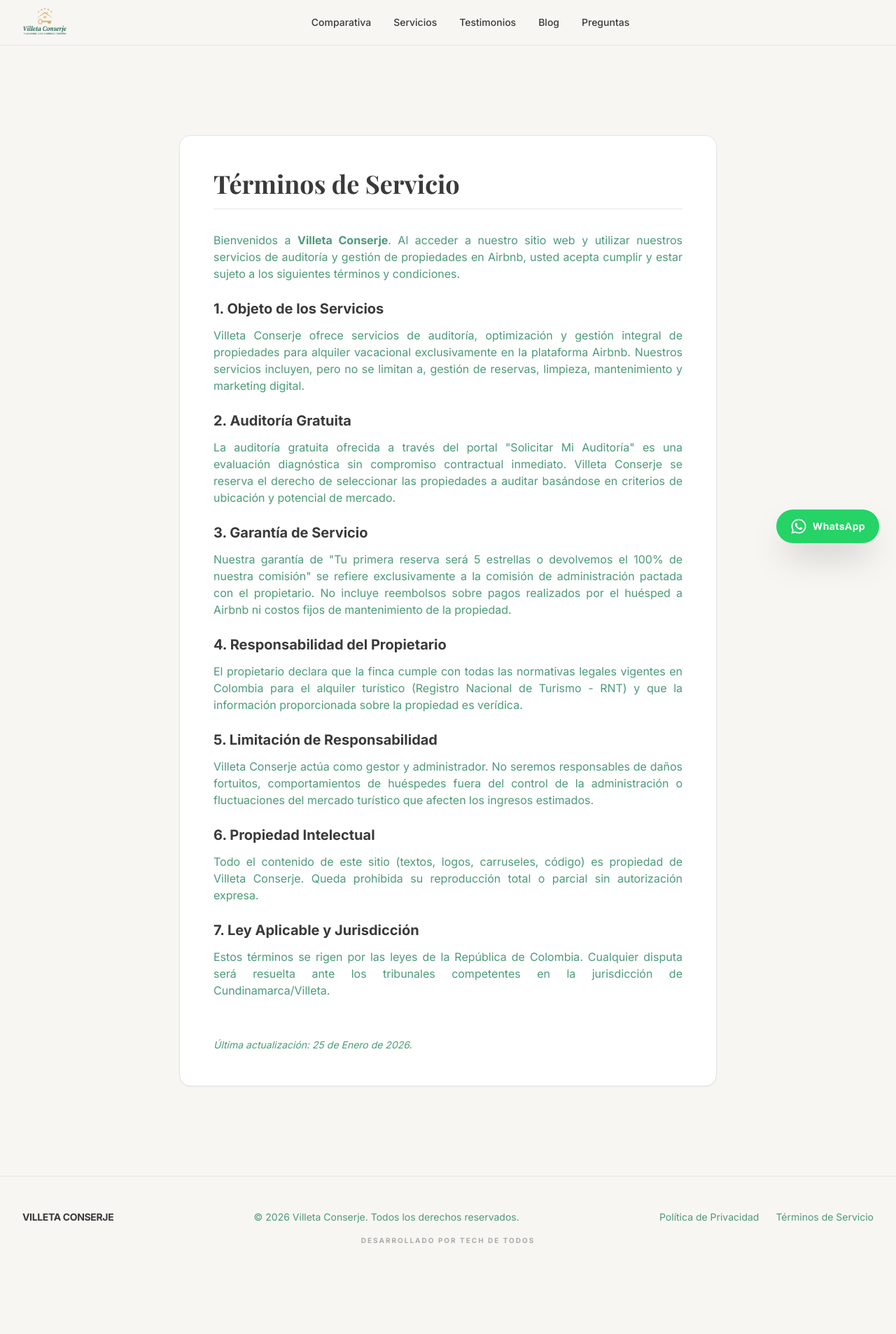
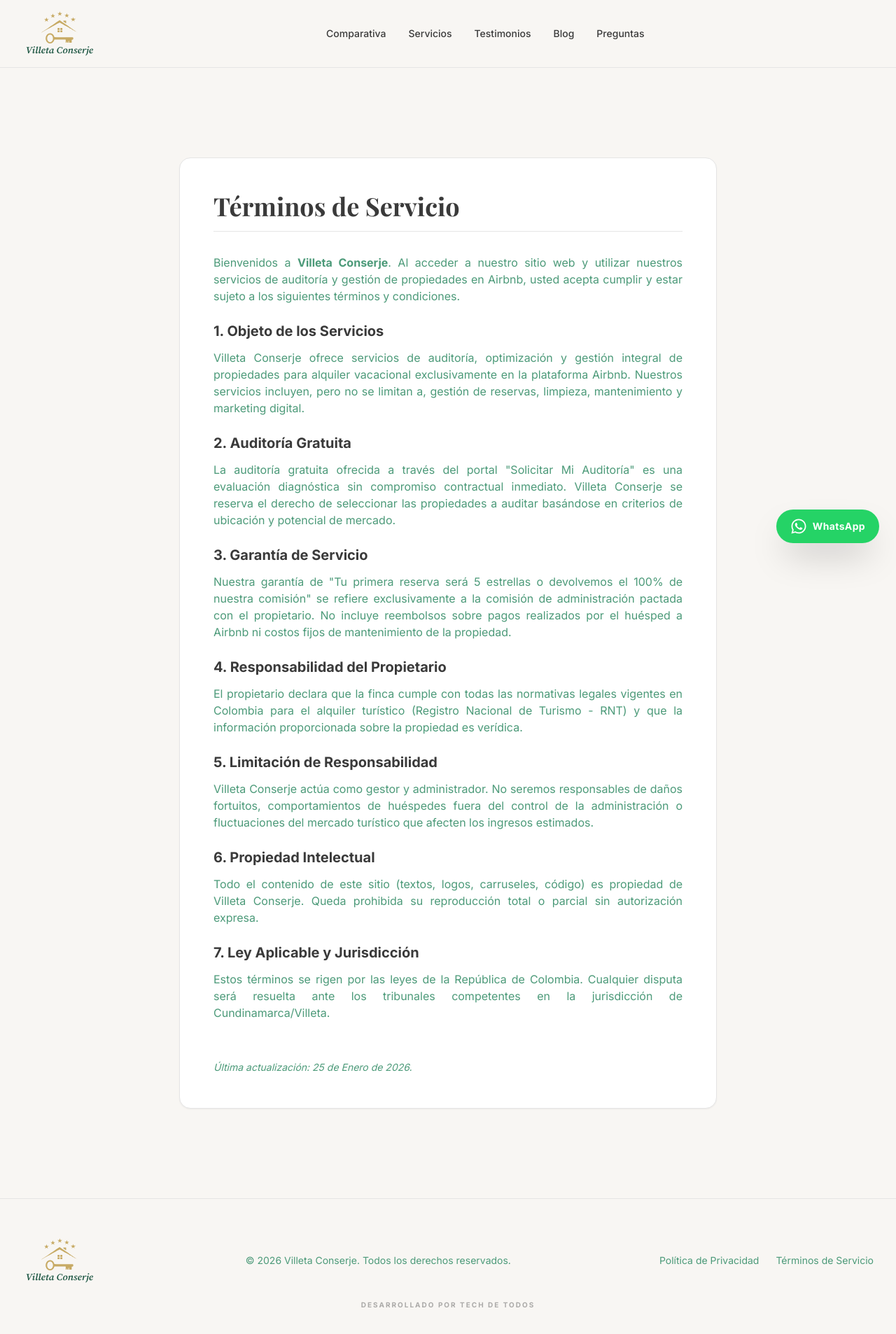
Before and after one commit to jhonatan-monsalve/villeta-conserje, a Next.js app: page /terminos in a window 1280 px wide. Shown: the top 1906 px of the page at 70% size. Before the commit the page ends 1828 px from the top, so only its background shows below. Built offline with nearby package versions, Linux system fonts and the light colour scheme; a web font is replaced by a local one.

Commit message:
feat: Establish core site layout components, blog post page, and configure Next.js for static export with new image patterns.

```diff
--- a/next.config.js
+++ b/next.config.js
@@ -1,31 +1,8 @@
 /** @type {import('next').NextConfig} */
 const nextConfig = {
-    async headers() {
-        return [
-            {
-                source: '/(.*)',
-                headers: [
-                    {
-                        key: 'X-Frame-Options',
-                        value: 'DENY',
-                    },
-                    {
-                        key: 'X-Content-Type-Options',
-                        value: 'nosniff',
-                    },
-                    {
-                        key: 'Referrer-Policy',
-                        value: 'strict-origin-when-cross-origin',
-                    },
-                    {
-                        key: 'Permissions-Policy',
-                        value: 'camera=(), microphone=(), geolocation=()',
-                    },
-                ],
-            },
-        ];
-    },
+    output: 'export',
     images: {
+        unoptimized: true,
         remotePatterns: [
             {
                 protocol: 'https',
@@ -35,6 +12,14 @@
                 protocol: 'https',
                 hostname: 'www.transparenttextures.com',
             },
+            {
+                protocol: 'https',
+                hostname: 'a0.muscache.com',
+            },
+            {
+                protocol: 'https',
+                hostname: 'images.unsplash.com',
+            }
         ],
     },
 };
--- a/src/app/blog/[slug]/page.tsx
+++ b/src/app/blog/[slug]/page.tsx
@@ -12,6 +12,12 @@
     params: {
         slug: string;
     };
+}
+
+export async function generateStaticParams() {
+    return BLOG_POSTS.map((post) => ({
+        slug: post.slug,
+    }));
 }
 
 export async function generateMetadata({ params }: Props): Promise<Metadata> {
--- a/src/components/layout/Footer/Footer.tsx
+++ b/src/components/layout/Footer/Footer.tsx
@@ -1,19 +1,19 @@
 import { Container } from "@/components/layout/Container";
 import { SITE_CONFIG } from "@/lib/config/siteConfig";
-import { MdVilla } from "react-icons/md";
+import { Logo } from "@/components/ui/Logo";
 import Link from "next/link";
 
 export function Footer() {
     return (
-        <footer className="bg-surface-light dark:bg-zinc-950 border-t border-border dark:border-white/5 py-12">
+        <footer className="bg-surface-light dark:bg-zinc-950 border-t border-border dark:border-white/5 pt-4 pb-8 md:py-12">
             <Container>
-                <div className="flex flex-col md:flex-row justify-between items-center gap-6">
-                    <Link href="/" className="flex items-center gap-2 hover:opacity-80 transition-opacity">
-                        <span className="font-bold text-sm text-text-main dark:text-white uppercase tracking-tight">{SITE_CONFIG.name}</span>
+                <div className="flex flex-col md:flex-row justify-between items-center gap-[10px] md:gap-6">
+                    <Link href="/" className="flex items-center hover:opacity-80 transition-opacity">
+                        <Logo className="h-20 w-auto md:h-20 md:origin-left" />
                     </Link>
 
-                    <div className="text-sm text-text-sub dark:text-gray-500">
-                        <p>© {new Date().getFullYear()} {SITE_CONFIG.name}. Todos los derechos reservados.</p>
+                    <div className="text-xs md:text-sm text-text-sub dark:text-gray-500 text-center">
+                        <p className="whitespace-nowrap">© {new Date().getFullYear()} {SITE_CONFIG.name}. Todos los derechos reservados.</p>
                     </div>
 
                     <div className="flex gap-6 text-sm">
--- a/src/components/layout/Header/Header.tsx
+++ b/src/components/layout/Header/Header.tsx
@@ -1,12 +1,11 @@
 "use client";
 
 import { useState } from "react";
-import Image from "next/image";
 import Link from "next/link";
+import { Logo } from "@/components/ui/Logo";
 import { Container } from "@/components/layout/Container";
 import { Button } from "@/components/ui/buttons/Button";
-import { SITE_CONFIG } from "@/lib/config/siteConfig";
-import { HiMenu, HiX, HiChat } from "react-icons/hi";
+import { HiMenu, HiX } from "react-icons/hi";
 
 const NAV_LINKS = [
     { href: "/#comparison", label: "Comparativa" },
@@ -22,17 +21,10 @@
     return (
         <div className="sticky top-0 z-50 w-full bg-surface-light/95 backdrop-blur-md border-b border-border dark:bg-surface-dark/95 dark:border-white/10">
             <Container>
-                <header className="flex items-center justify-between h-16">
+                <header className="flex items-center justify-between h-24">
                     {/* Logo */}
-                    <Link href="/" className="flex items-center gap-3 cursor-pointer">
-                        <Image
-                            src="/logotipo.png"
-                            alt={SITE_CONFIG.name}
-                            width={150}
-                            height={48}
-                            className="h-12 w-auto"
-                            priority
-                        />
+                    <Link href="/" className="flex items-center cursor-pointer py-1">
+                        <Logo className="h-20 w-auto" />
                     </Link>
 
                     {/* Desktop Nav */}
--- /dev/null
+++ b/src/components/ui/Logo.tsx
@@ -0,0 +1,22 @@
+import React from 'react';
+
+interface LogoProps {
+    className?: string;
+    variant?: 'light' | 'dark' | 'color';
+}
+
+/**
+ * Componente de Logo que utiliza el archivo SVG estático directamente.
+ */
+export function Logo({ className = "" }: LogoProps) {
+    return (
+        <div className={`flex items-center justify-center ${className}`}>
+            <img
+                src="/logotipo_villeta_conserje.svg"
+                alt="Villeta Conserje Logo"
+                className="w-full h-auto"
+                style={{ maxHeight: '100%' }}
+            />
+        </div>
+    );
+}
--- a/src/lib/config/siteConfig.ts
+++ b/src/lib/config/siteConfig.ts
@@ -2,7 +2,7 @@
     name: "Villeta Conserje",
     description: "Administración de Propiedades de Lujo en Airbnb - Villeta",
     whatsapp: "573204325845",
-    email: "contacto@villetaconserje.com",
+    email: "gerencia@villetaconserje.com",
     links: {
         airbnb_listing: "https://www.airbnb.com.co/rooms/1402264507691687773",
         whatsapp_audit: "https://wa.me/573204325845?text=Hola%20%F0%9F%91%8B%2C%20vengo%20desde%20su%20p%C3%A1gina%20web%20y%20me%20gustar%C3%ADa%20recibir%20informaci%C3%B3n%20sobre%20el%20servicio%20de%20administraci%C3%B3n%20de%20fincas%20y%20publicaci%C3%B3n%20en%20Airbnb.%0A%C2%BFPodr%C3%ADan%20indicarme%20c%C3%B3mo%20funciona%20y%20qu%C3%A9%20necesito%20para%20empezar%3F",
```
Also changed, not shown: public/logotipo.png, public/logotipo_villeta_conserje.svg (added).
